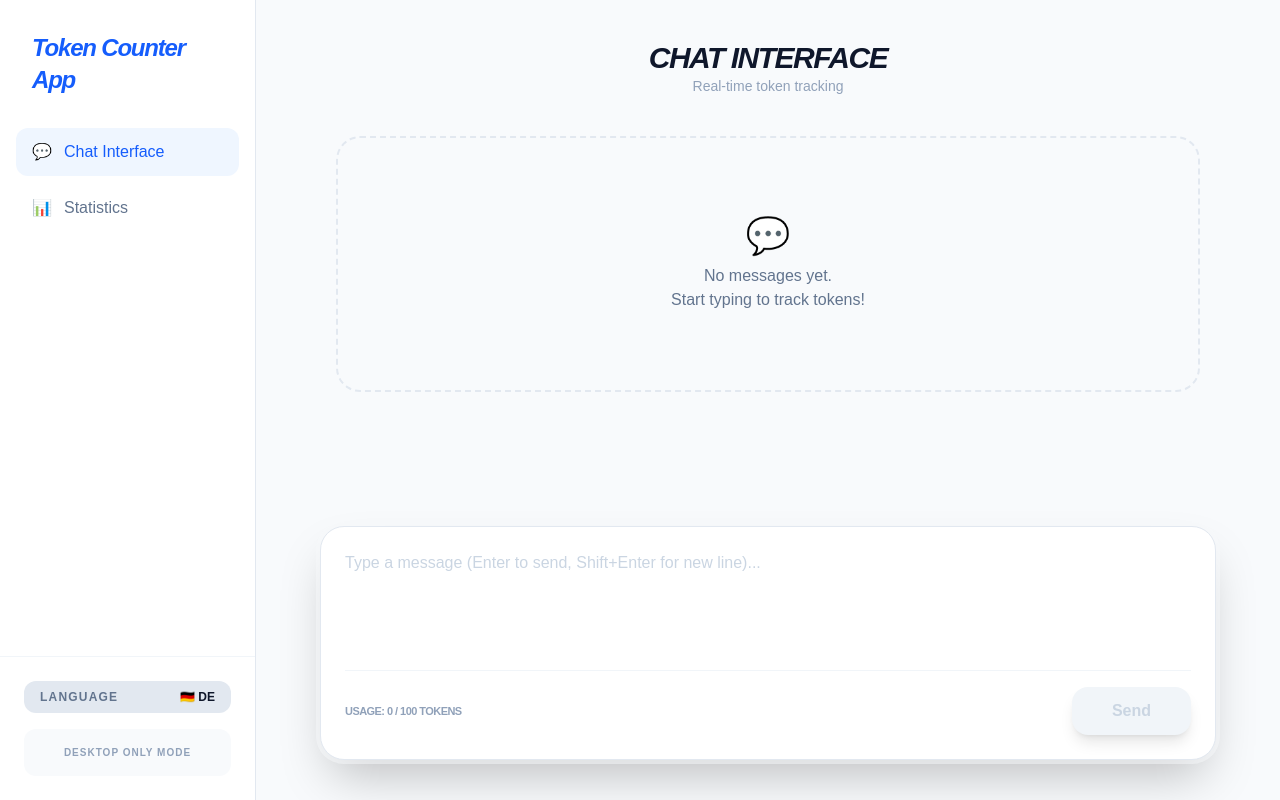
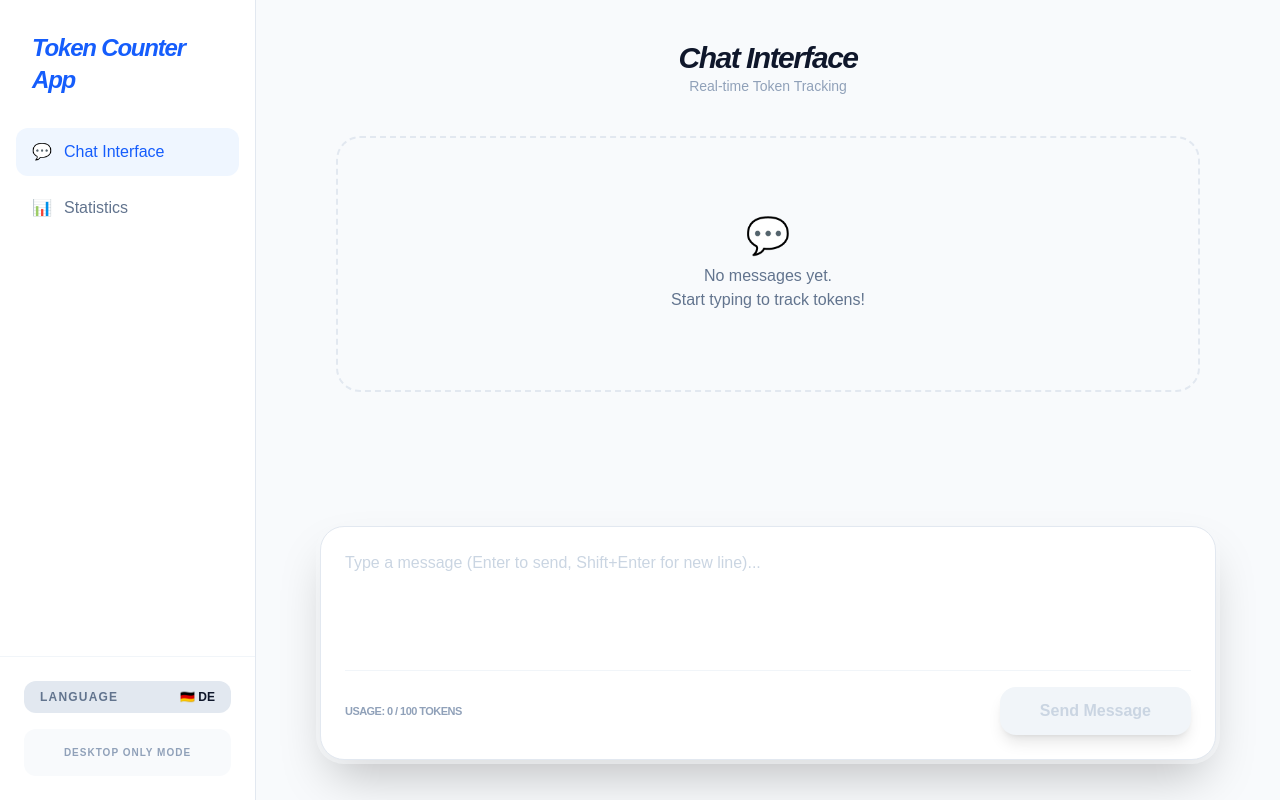
Before and after one commit to anees028/token_counter, a Next.js app: page / in a window 1280 px wide. Built offline with nearby package versions, Linux system fonts and the light colour scheme.

Commit message:
Localization implemented for the whole application.

```diff
--- a/src/app/page.tsx
+++ b/src/app/page.tsx
@@ -2,15 +2,17 @@
 import { useChat } from "@/context/ChatContext";
 import MessageList from "@/components/chat/MessageList";
 import ChatInput from "@/components/chat/ChatInput";
+import { useLocale } from "@/context/LocaleContext";
 
 export default function ChatPage() {
   const { messages, addMessage, deleteMessage, totalUsed } = useChat();
+  const { locale, toggleLocale, t } = useLocale();
 
   return (
     <div className="flex flex-col h-screen py-10 max-w-4xl mx-auto">
       <header className="mb-10 text-center">
-        <h2 className="text-3xl font-black text-slate-900 italic tracking-tighter">CHAT INTERFACE</h2>
-        <p className="text-slate-400 text-sm font-medium">Real-time token tracking</p>
+        <h2 className="text-3xl font-black text-slate-900 italic tracking-tighter">{t.nav.chat}</h2>
+        <p className="text-slate-400 text-sm font-medium">{t.nav.realtimetracking}</p>
       </header>
 
       <MessageList messages={messages} onDelete={deleteMessage} />
--- a/src/components/chat/ChatInput.tsx
+++ b/src/components/chat/ChatInput.tsx
@@ -1,6 +1,7 @@
 "use client";
 import React, { useState } from "react";
 import { calculateTokens, MESSAGE_LIMIT, GLOBAL_LIMIT } from "@/utils/token-logic";
+import { useLocale } from "@/context/LocaleContext";
 
 interface Props {
   onSend: (text: string) => void;
@@ -9,6 +10,7 @@ interface Props {
 
 export default function ChatInput({ onSend, totalUsed }: Props) {
   const [input, setInput] = useState("");
+  const {locale, toggleLocale, t} = useLocale();
 
   const currentTokens = calculateTokens(input);
   const isTooLong = currentTokens > MESSAGE_LIMIT;
@@ -35,7 +37,7 @@ export default function ChatInput({ onSend, totalUsed }: Props) {
         onChange={(e) => setInput(e.target.value)}
         onKeyDown={handleKeyDown} // Trigger send on Enter
         className="w-full h-24 resize-none outline-none text-slate-700 font-medium placeholder:text-slate-300"
-        placeholder="Type a message (Enter to send, Shift+Enter for new line)..."
+        placeholder={t.chat.placeholder}
       />
 
       <div className="flex justify-between items-center mt-4 pt-4 border-t border-slate-100">
@@ -43,11 +45,11 @@ export default function ChatInput({ onSend, totalUsed }: Props) {
           <span className={`text-[11px] font-black uppercase tracking-tighter ${
             isTooLong || willExceedGlobal ? 'text-red-500' : 'text-slate-400'
           }`}>
-            Usage: {currentTokens} / {MESSAGE_LIMIT} Tokens
+            {t.chat.usage}: {currentTokens} / {MESSAGE_LIMIT} {t.chat.tokens}
           </span>
           {willExceedGlobal && !isTooLong && (
             <span className="text-[9px] text-red-500 font-bold italic">
-              Global Limit Reached [cite: 21]
+              {t.chat.limitReached}
             </span>
           )}
         </div>
@@ -57,7 +59,7 @@ export default function ChatInput({ onSend, totalUsed }: Props) {
           onClick={handleSend}
           className="bg-blue-600 text-white px-10 py-3 rounded-2xl font-bold shadow-lg hover:bg-blue-700 disabled:bg-slate-100 disabled:text-slate-300 transition-all"
         >
-          Send
+          {t.chat.send}
         </button>
       </div>
     </div>
--- a/src/components/chat/MessageItem.tsx
+++ b/src/components/chat/MessageItem.tsx
@@ -1,4 +1,5 @@
 "use client";
+import { useLocale } from "@/context/LocaleContext";
 import { Message } from "@/types";
 
 interface Props {
@@ -7,6 +8,7 @@ interface Props {
 }
 
 export default function MessageItem({ message, onDelete }: Props) {
+  const { locale, toggleLocale, t } = useLocale();
   const formatTime = (date: string) =>
     new Date(date).toLocaleTimeString([], { hour: "2-digit", minute: "2-digit" });
 
@@ -17,7 +19,7 @@ export default function MessageItem({ message, onDelete }: Props) {
           <p className="text-slate-800 leading-relaxed whitespace-pre-wrap">{message.text}</p>
 
           <div className="mt-3 pt-3 border-t border-slate-50 flex items-center justify-between text-[10px] text-slate-400 uppercase font-bold tracking-widest min-w-[200px]">
-            <span>{message.tokens} Tokens</span>
+            <span>{message.tokens} {t.chat.tokens}</span>
 
             <div className="relative group/btn h-4 flex items-center justify-end min-w-[60px]">
               <p className="opacity-100 group-hover/btn:opacity-0 transition-opacity duration-200">
@@ -27,7 +29,7 @@ export default function MessageItem({ message, onDelete }: Props) {
                 onClick={() => onDelete(message.id)}
                 className="absolute right-0 text-red-500 font-black opacity-0 group-hover/btn:opacity-100 transition-opacity duration-200 hover:scale-110"
               >
-                DELETE
+                {t.chat.delete}
               </button>
             </div>
           </div>
@@ -36,7 +38,7 @@ export default function MessageItem({ message, onDelete }: Props) {
 
       {/* Avatar Icon */}
       <div className="w-10 h-10 rounded-full bg-blue-600 flex items-center justify-center text-white shadow-md border-2 border-white shrink-0">
-        <span className="text-[10px] font-black tracking-tighter">ME</span>
+        <span className="text-[10px] font-black tracking-tighter">{t.chat.avatar}</span>
       </div>
     </div>
   );
--- a/src/components/chat/MessageList.tsx
+++ b/src/components/chat/MessageList.tsx
@@ -2,6 +2,7 @@
 import { useEffect, useRef } from "react";
 import { Message } from "@/types";
 import MessageItem from "./MessageItem";
+import { useLocale } from "@/context/LocaleContext";
 
 interface Props {
   messages: Message[];
@@ -10,6 +11,7 @@ interface Props {
 
 export default function MessageList({ messages, onDelete }: Props) {
   const scrollEndRef = useRef<HTMLDivElement>(null);
+  const { locale, toggleLocale, t } = useLocale();
 
   const formatDate = (date: string) => new Date(date).toLocaleDateString();
 
@@ -24,7 +26,7 @@ export default function MessageList({ messages, onDelete }: Props) {
         <div className="h-64 flex flex-col items-center justify-center text-slate-400 border-2 border-dashed border-slate-200 rounded-3xl">
           <span className="text-4xl mb-2">💬</span>
           <p className="font-medium text-slate-500 text-center">
-            No messages yet. <br /> Start typing to track tokens!
+            {t.chat.noMessages} <br /> {t.chat.startConversation}
           </p>
         </div>
       ) : (
--- a/src/locales/de.ts
+++ b/src/locales/de.ts
@@ -1,14 +1,20 @@
 export const de = {
   title: "Token Counter App",
-  nav: { chat: "Chat-Schnittstelle", stats: "Statistiken" },
+  nav: {
+    chat: "Chat-Schnittstelle",
+    realtimetracking: "Echtzeit-Token-Tracking",
+    stats: "Statistiken"
+  },
   chat: {
+    avatar: "Ich",
     header: "Chat-Sitzung",
     subheader: "Nachrichten werden in Echtzeit für die Token-Nutzung verfolgt.",
-    placeholder: "Was beschäftigt Sie?...",
+    placeholder: "Geben Sie eine Nachricht ein (Enter zum Senden, Umschalt+Enter für eine neue Zeile)...",
     send: "Nachricht senden",
     usage: "Nutzung",
     limitReached: "Ungenügendes globales Guthaben!",
-    noMessages: "Noch keine Nachrichten. Beginnen Sie das Gespräch!",
+    noMessages: "Noch keine Nachrichten.",
+    startConversation: " Beginnen Sie mit der Eingabe, um Token zu verfolgen!",
     delete: "LÖSCHEN",
     tokens: "Token"
   },
--- a/src/locales/en.ts
+++ b/src/locales/en.ts
@@ -1,14 +1,19 @@
 export const en = {
   title: "Token Counter App",
-  nav: { chat: "Chat Interface", stats: "Statistics" },
+  nav: {
+    chat: "Chat Interface",
+    realtimetracking: "Real-time Token Tracking",
+    stats: "Statistics" },
   chat: {
+    avatar: "Me",
     header: "Chat Session",
     subheader: "Messages are tracked in real-time for token usage.",
-    placeholder: "What's on your mind?...",
+    placeholder: "Type a message (Enter to send, Shift+Enter for new line)...",
     send: "Send Message",
     usage: "Usage",
     limitReached: "Insufficient Global Balance!",
-    noMessages: "No messages yet. Start the conversation!",
+    noMessages: "No messages yet.",
+    startConversation: " Start typing to track tokens!",
     delete: "DELETE",
     tokens: "Tokens"
   },
```
